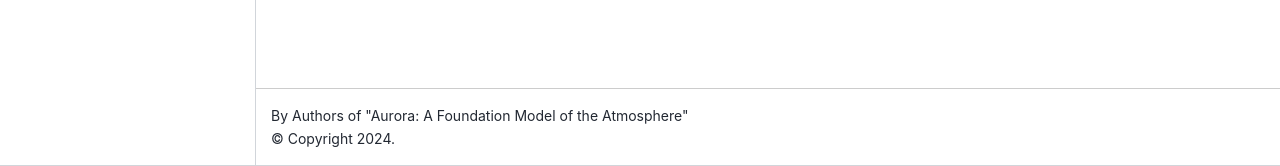
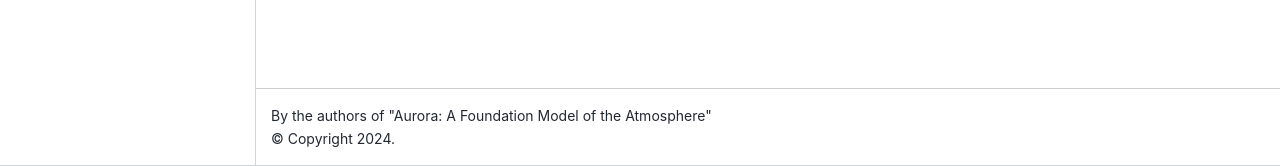
Before and after one commit to microsoft/aurora, a Jupyter Book: the page built from docs/section.md, in a window 1280 px wide. Shown: the part 734-900 px from the top of the page. Built offline with Jupyter Book 1.0.4 settings and Sphinx 7.4.7 and the Sphinx Book theme 1.1.4, drawn with Linux system fonts in a browser that asks for light colours.

Commit message:
Fix authors for docs

```diff
--- a/docs/_config.yml
+++ b/docs/_config.yml
@@ -1,5 +1,5 @@
 title: "Aurora: A Foundation Model of the Atmosphere"
-author: "Authors of \"Aurora: A Foundation Model of the Atmosphere\""
+author: "the authors of \"Aurora: A Foundation Model of the Atmosphere\""
 copyright: "2024"
 logo: aurora.jpg
 
```
